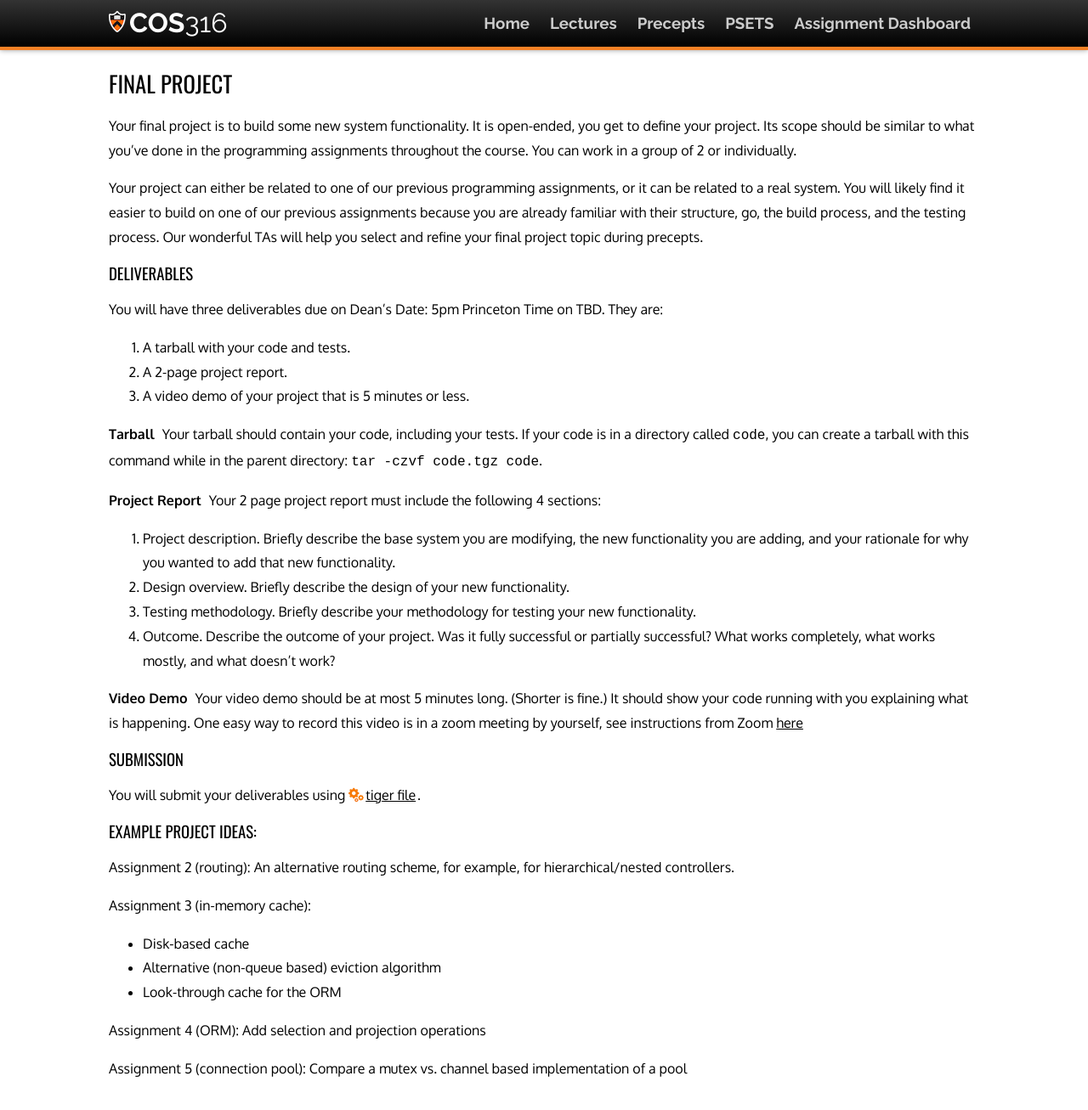
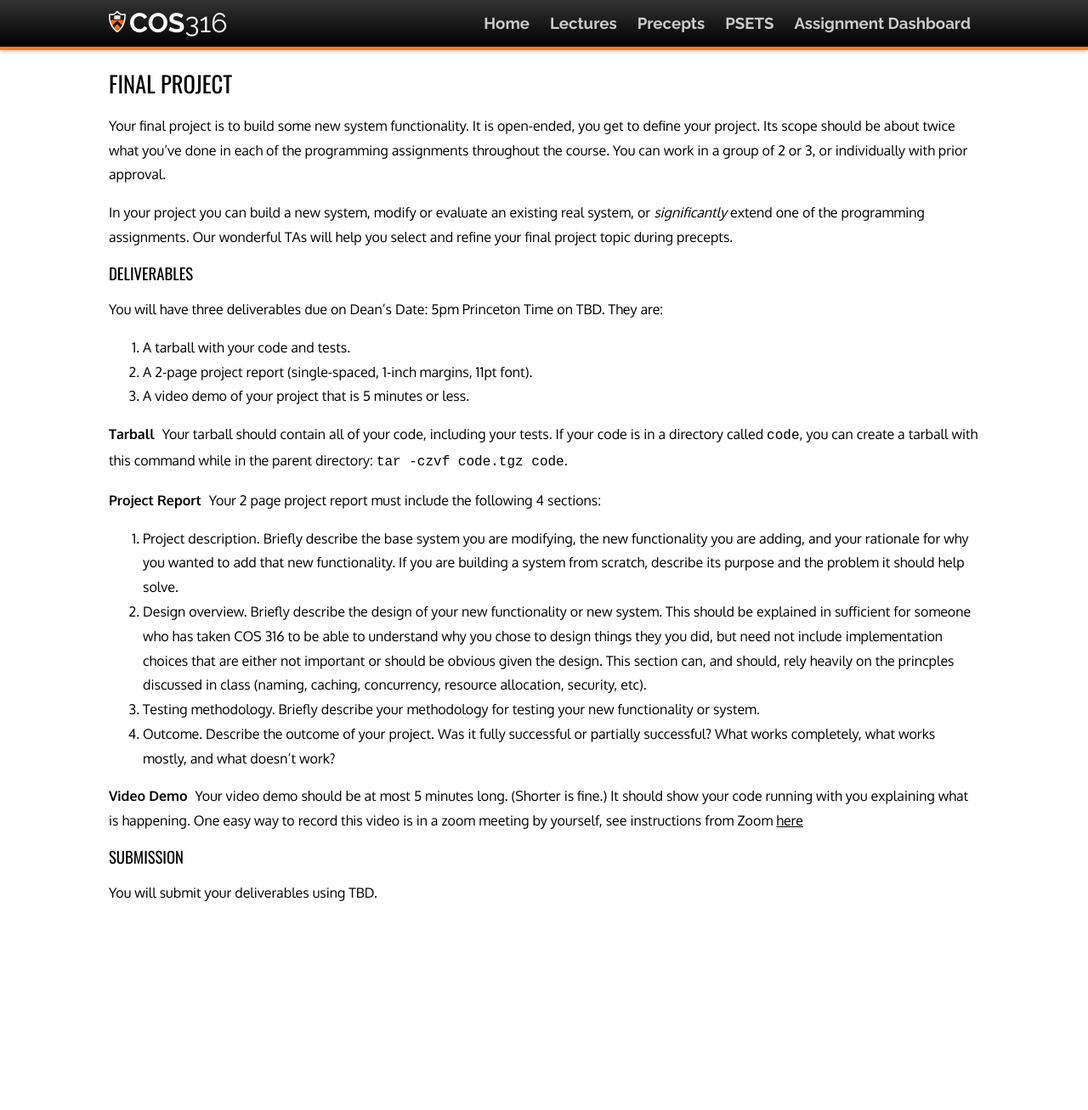
Before and after one commit to cos316/cos316-web, a Jekyll site: the page built from final.md, in a window 1280 px wide and 1337 px high. Shown: the top 1307 px of the window at 85% size. Built offline with Jekyll 4.4.1, drawn with Linux system fonts in a browser that asks for light colours; nearby versions of some CDN libraries.

Commit message:
final project

```diff
--- a/final.md
+++ b/final.md
@@ -4,51 +4,52 @@ layout: default
 
 ## Final Project
 
-Your final project is to build some new system functionality. It is
-open-ended, you get to define your project. Its scope should be
-similar to what you've done in the programming assignments throughout
-the course. You can work in a group of 2 or individually.
+Your final project is to build some new system functionality. It is open-ended,
+you get to define your project. Its scope should be about twice what you've done
+in each of the programming assignments throughout the course. You can work in a
+group of 2 or 3, or individually with prior approval.
 
-Your project can either be related to one of our previous programming
-assignments, or it can be related to a real system. You will likely
-find it easier to build on one of our previous assignments because you
-are already familiar with their structure, go, the build process, and
-the testing process. Our wonderful TAs will help you select and refine
-your final project topic during precepts.
+In your project you can build a new system, modify or evaluate an existing real
+system, or _significantly_ extend one of the programming assignments. Our
+wonderful TAs will help you select and refine your final project topic during
+precepts.
 
 ### Deliverables
 
 You will have three deliverables due on Dean's Date: 5pm Princeton Time on TBD. They are:
 1. A tarball with your code and tests.
-2. A 2-page project report.
+2. A 2-page project report (single-spaced, 1-inch margins, 11pt font).
 3. A video demo of your project that is 5 minutes or less.
 
-**Tarball**
-Your tarball should contain your code, including your tests. If your code is in a directory called `code`, you can create a tarball with this command while in the parent directory: `tar -czvf code.tgz code`.
+**Tarball** Your tarball should contain all of your code, including your tests.
+If your code is in a directory called `code`, you can create a tarball with this
+command while in the parent directory: `tar -czvf code.tgz code`.
 
 **Project Report**
 Your 2 page project report must include the following 4 sections:
-1. Project description. Briefly describe the base system you are modifying, the new functionality you are adding, and your rationale for why you wanted to add that new functionality.
-2. Design overview. Briefly describe the design of your new functionality.
-3. Testing methodology. Briefly describe your methodology for testing your new functionality.
-4. Outcome. Describe the outcome of your project. Was it fully successful or partially successful? What works completely, what works mostly, and what doesn't work?
+1. Project description. Briefly describe the base system you are modifying, the
+   new functionality you are adding, and your rationale for why you wanted to
+   add that new functionality. If you are building a system from scratch,
+   describe its purpose and the problem it should help solve.
+2. Design overview. Briefly describe the design of your new functionality or new
+   system. This should be explained in sufficient for someone who has taken COS
+   316 to be able to understand why you chose to design things they you did, but
+   need not include implementation choices that are either not important or
+   should be obvious given the design. This section can, and should, rely
+   heavily on the princples discussed in class (naming, caching, concurrency,
+   resource allocation, security, etc).
+3. Testing methodology. Briefly describe your methodology for testing your new
+   functionality or system.
+4. Outcome. Describe the outcome of your project. Was it fully successful or
+   partially successful? What works completely, what works mostly, and what
+   doesn't work?
 
-**Video Demo**
-Your video demo should be at most 5 minutes long. (Shorter is fine.) It should show your code running with you explaining what is happening. One easy way to record this video is in a zoom meeting by yourself, see instructions from Zoom [here](https://support.zoom.us/hc/en-us/articles/201362473-Local-recording)
+**Video Demo** Your video demo should be at most 5 minutes long. (Shorter is
+fine.) It should show your code running with you explaining what is happening.
+One easy way to record this video is in a zoom meeting by yourself, see
+instructions from Zoom
+[here](https://support.zoom.us/hc/en-us/articles/201362473-Local-recording)
 
 ### Submission
 
-You will submit your deliverables using [tiger file](https://tigerfile.cs.princeton.edu/COS316_F2022/Final_Project).
-
-### Example project ideas:
-
-Assignment 2 (routing): An alternative routing scheme, for example, for hierarchical/nested controllers.
-
-Assignment 3 (in-memory cache):
-* Disk-based cache
-* Alternative (non-queue based) eviction algorithm
-* Look-through cache for the ORM
-
-Assignment 4 (ORM): Add selection and projection operations
-
-Assignment 5 (connection pool): Compare a mutex vs. channel based implementation of a pool
+You will submit your deliverables using TBD.
```
